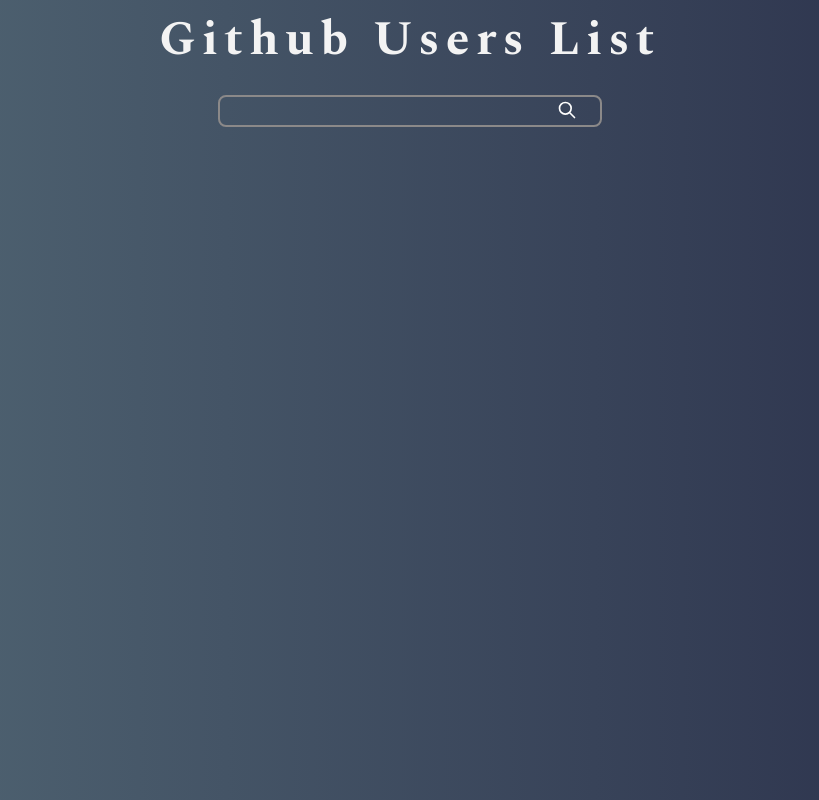
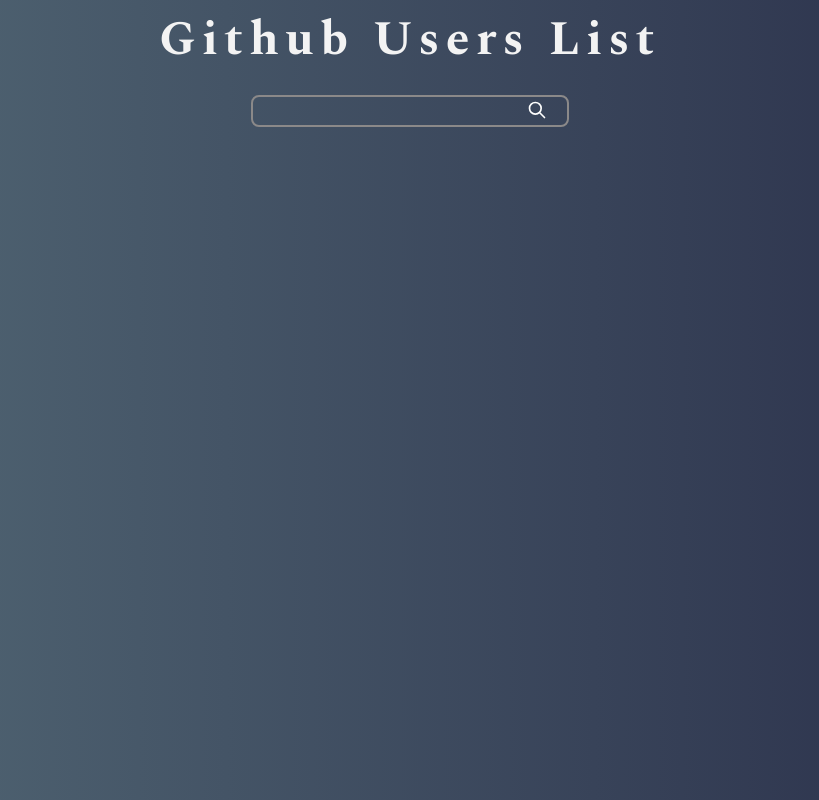
Before and after one commit to rodrigoodz/github_challenge, a React (Create React App) app: page / in a window 1280 px wide. Shown: the whole page, without its empty margins (230-1049 px from the left). Built offline with nearby package versions, Linux system fonts and the light colour scheme.

Commit message:
agregadas animaciones

```diff
--- a/package.json
+++ b/package.json
@@ -12,6 +12,7 @@
     "@types/react-dom": "^17.0.9",
     "chart.js": "^3.5.0",
     "react": "^17.0.2",
+    "react-awesome-reveal": "^3.8.1",
     "react-chartjs-2": "^3.0.4",
     "react-dom": "^17.0.2",
     "react-scripts": "4.0.3",
--- a/src/components/Error.tsx
+++ b/src/components/Error.tsx
@@ -1,3 +1,4 @@
+import { Fade } from "react-awesome-reveal";
 import styled from "styled-components";
 
 const ErrorWrapper = styled.div`
@@ -21,6 +22,7 @@
 const Error = ({ errorMsg }: { errorMsg: string }) => {
   return (
     <ErrorWrapper>
+      <Fade>
         <ErrorIcon
           xmlns="http://www.w3.org/2000/svg"
           width="24"
@@ -37,6 +39,7 @@
           />
         </ErrorIcon>
         <ErrorText>{errorMsg}</ErrorText>
+      </Fade>
     </ErrorWrapper>
   );
 };
--- a/src/components/SearchInput.tsx
+++ b/src/components/SearchInput.tsx
@@ -1,4 +1,5 @@
 import React, { useState } from "react";
+import { Fade } from "react-awesome-reveal";
 import styled from "styled-components";
 import getUsers from "../helpers/getUsers";
 import Error from "./Error";
@@ -7,7 +8,7 @@
   display: flex;
   border: 2px solid #8b8989;
   border-radius: 0.5rem;
-  width: 30%;
+  width: 100%;
   height: 2rem;
   padding: 0rem 1rem;
   margin: 1rem 0;
@@ -63,6 +64,7 @@
 
   return (
     <>
+      <Fade triggerOnce>
         <Form onSubmit={handleSubmit}>
           <Input type="text" value={username} onChange={handleInput} />
           <Icon type="submit">
@@ -82,6 +84,7 @@
             </svg>
           </Icon>
         </Form>
+      </Fade>
       {error ? <Error errorMsg={error} /> : null}
     </>
   );
--- a/src/components/Title.tsx
+++ b/src/components/Title.tsx
@@ -1,3 +1,4 @@
+import { Fade } from "react-awesome-reveal";
 import styled from "styled-components";
 
 const H1 = styled.h1`
@@ -9,7 +10,11 @@
 `;
 
 const Title = ({ text }: { text: string }) => {
-  return <H1>{text}</H1>;
+  return (
+    <Fade triggerOnce>
+      <H1>{text}</H1>
+    </Fade>
+  );
 };
 
 export default Title;
--- a/src/components/UsersInfo.tsx
+++ b/src/components/UsersInfo.tsx
@@ -2,6 +2,7 @@
 import { IUser } from "../types";
 import BarChart from "./BarChart";
 import User from "./User";
+import { Fade } from "react-awesome-reveal";
 
 const UserInfoWrapper = styled.div`
   width: 80%;
@@ -12,10 +13,14 @@
     <UserInfoWrapper>
       {users.length > 0 ? (
         <>
-          {users.map((user) => {
-            return <User key={user.id} userInfo={user} />;
-          })}
-          <BarChart users={users} />
+          <Fade cascade damping={0.1} triggerOnce>
+            {users.map((user) => {
+              return <User key={user.id} userInfo={user} />;
+            })}
+          </Fade>
+          <Fade triggerOnce>
+            <BarChart users={users} />
+          </Fade>
         </>
       ) : null}
     </UserInfoWrapper>
```
Also changed, not shown: 1 other file (tests, documents, lock files or other folders). Lines whose indentation alone changed are shown as unchanged.
